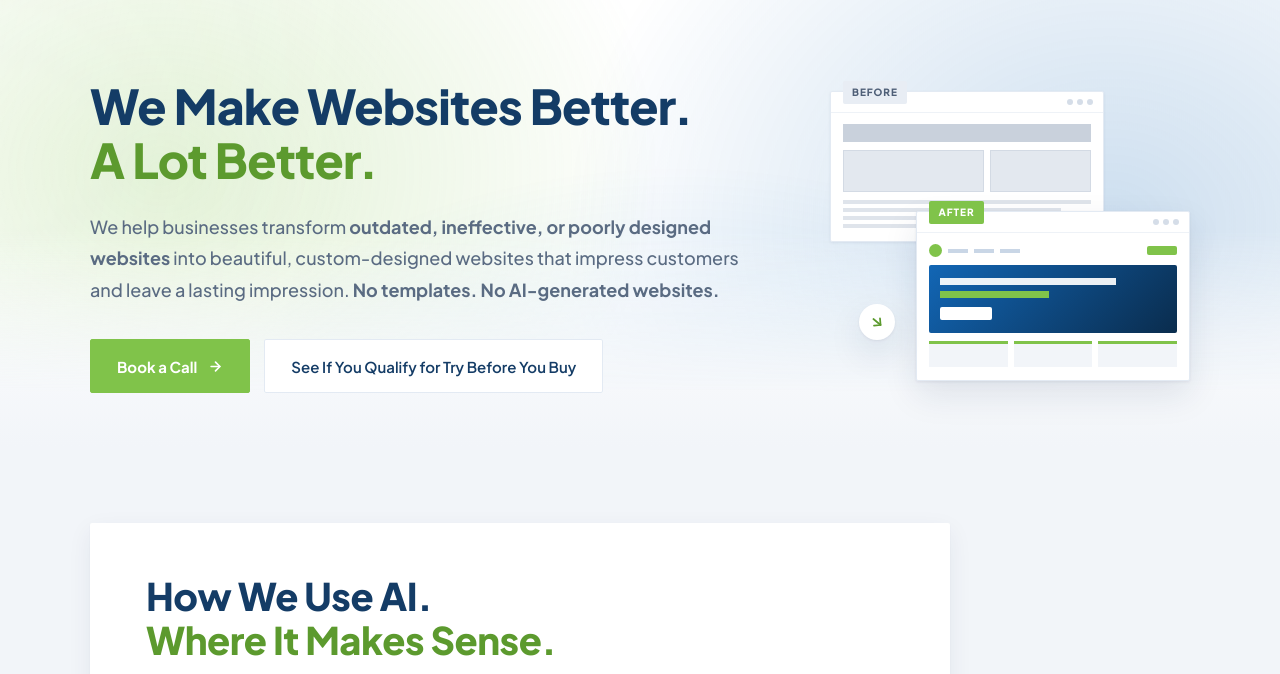
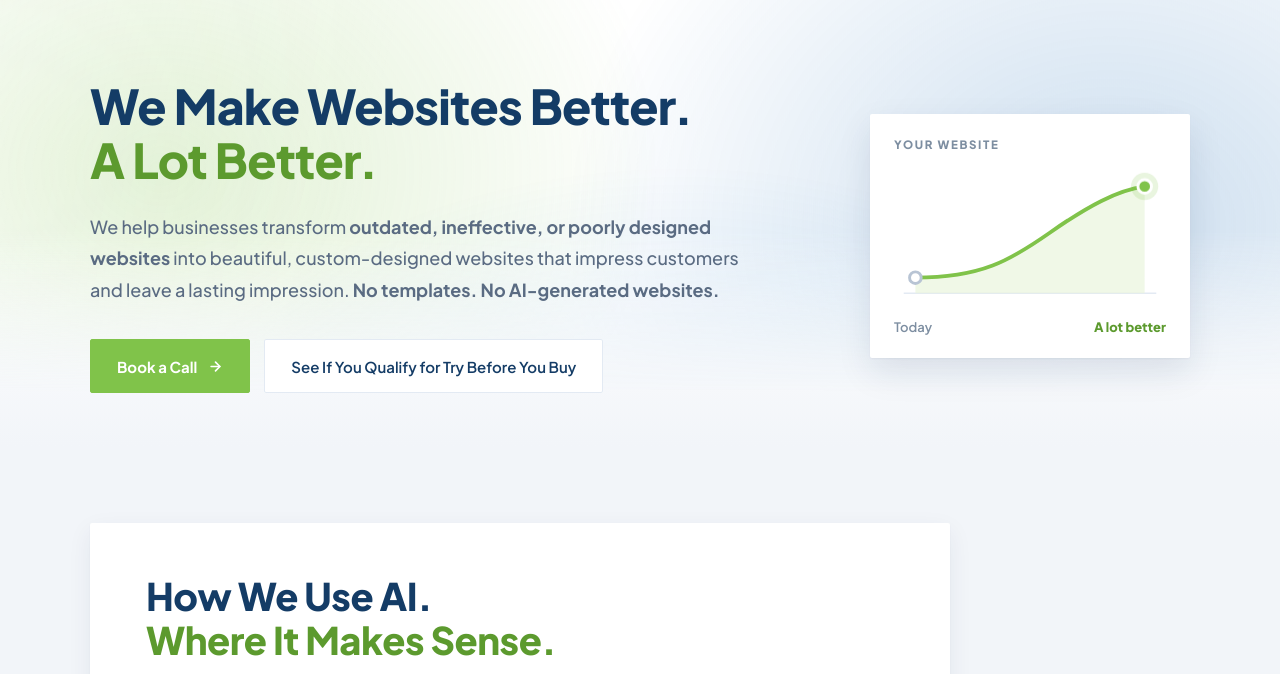
Before and after one commit to imageworksc/we-make-websites-better, a plain HTML site: page index.html in a window 1280 px wide. Shown: the part 119-793 px from the top of the page. Drawn offline with Linux system fonts and the light colour scheme.

Commit message:
Hero: replace the before/after windows with one small rising-curve card

```diff
--- a/css/page.css
+++ b/css/page.css
@@ -74,125 +74,77 @@ html:has(#wm-main) { scroll-behavior: smooth; }
 
 .wm-hero .wm-hero-sub { max-width: 60ch; }
 
-/* copy on the left, a small before/after on the right */
+/* copy on the left, a small graphic on the right */
 .wm-hero-grid {
   display: grid;
-  grid-template-columns: minmax(0, 1fr) minmax(0, 360px);
+  grid-template-columns: minmax(0, 1fr) minmax(0, 320px);
   gap: clamp(32px, 5vw, 72px);
   align-items: center;
 }
 
-.wm-hviz {
-  position: relative;
+/* the hero graphic: one small card, one upward curve from today to a lot
+   better. Not a browser; nothing to read but the two ends. */
+.wm-lift {
+  justify-self: end;
   width: 100%;
-  aspect-ratio: 360 / 290;
+  max-width: 320px;
+  padding: 22px 24px 20px;
+  background: var(--wm-white);
+  border-radius: var(--wm-r);
+  box-shadow: 0 1px 2px rgba(20, 40, 80, .05), 0 14px 34px rgba(20, 40, 80, .1);
 }
 
-.wm-hviz i,
-.wm-hviz b,
-.wm-hviz u { display: block; }
-
-.wm-hviz__win {
-  position: absolute;
-  width: 76%;
-  background: var(--wm-white);
-  border: 1px solid var(--wm-border);
-  border-radius: var(--wm-r);
+.wm-lift__label {
+  display: block;
+  font-size: 11.5px;
+  font-weight: 800;
+  letter-spacing: .14em;
+  text-transform: uppercase;
+  color: var(--wm-faint);
 }
 
-.wm-hviz__win--old { top: 0; left: 0; box-shadow: var(--wm-shadow-flat); }
+.wm-lift__chart { display: block; width: 100%; height: auto; margin: 10px 0 6px; overflow: visible; }
 
-.wm-hviz__win--new { right: 0; bottom: 0; box-shadow: var(--wm-shadow-card); }
+.wm-lift__base { stroke: var(--wm-border); stroke-width: 1.5; }
 
-.wm-hviz__tag {
-  position: absolute;
-  top: -11px;
-  left: 12px;
-  padding: 3px 9px;
-  border-radius: var(--wm-r);
-  background: var(--wm-grey-soft);
-  color: var(--wm-grey-ink);
-  font-size: 10px;
-  font-weight: 800;
-  letter-spacing: .1em;
-  text-transform: uppercase;
+.wm-lift__area { fill: var(--wm-chip-green); opacity: .7; }
+
+.wm-lift__line {
+  fill: none;
+  stroke: var(--wm-green);
+  stroke-width: 4;
+  stroke-linecap: round;
 }
 
-.wm-hviz__tag--new { background: var(--wm-green); color: var(--wm-white); }
+.wm-lift__from { fill: var(--wm-white); stroke: #b8c4d4; stroke-width: 3; }
 
-.wm-hviz__bar {
+.wm-lift__halo { fill: var(--wm-green); opacity: .18; }
+
+.wm-lift__to { fill: var(--wm-green); stroke: var(--wm-white); stroke-width: 3; }
+
+.wm-lift__ends {
   display: flex;
-  justify-content: flex-end;
-  gap: 4px;
-  padding: 7px 10px;
-  border-bottom: 1px solid var(--wm-border-soft);
+  justify-content: space-between;
+  font-size: 13px;
+  font-weight: 600;
+  color: var(--wm-faint);
 }
 
-.wm-hviz__bar i { width: 6px; height: 6px; border-radius: 50%; background: #d5dde8; }
+.wm-lift__ends b { font-weight: 800; color: var(--wm-green-ink); }
 
-.wm-hviz__page { display: flex; flex-direction: column; gap: 8px; padding: 11px 12px 13px; }
-
-/* before: a grey bar of a header, two boxes crowded together, small text */
-.wm-hviz__head { display: block; height: 18px; background: #c9d1dc; }
-
-.wm-hviz__row { display: grid; grid-template-columns: 1.4fr 1fr; gap: 6px; }
-
-.wm-hviz__row i { height: 42px; background: #e3e8ef; border: 1px solid #d3dae4; }
-
-.wm-hviz__lines { display: flex; flex-direction: column; gap: 4px; }
-
-.wm-hviz__lines i { height: 4px; background: #dfe4eb; }
-
-.wm-hviz__lines i:nth-child(2) { width: 88%; }
-
-.wm-hviz__lines i:nth-child(3) { width: 94%; }
-
-.wm-hviz__lines i:nth-child(4) { width: 60%; }
-
-/* after: a clean nav, the brand hero with a call, three tidy cards */
-.wm-hviz__nav { display: flex; align-items: center; gap: 6px; }
-
-.wm-hviz__nav b { width: 13px; height: 13px; border-radius: 50%; background: var(--wm-green); }
-
-.wm-hviz__nav i { width: 20px; height: 4px; background: #c9d6e6; }
-
-.wm-hviz__nav u { width: 30px; height: 9px; margin-left: auto; border-radius: var(--wm-r); background: var(--wm-green); }
-
-.wm-hviz__hero {
-  display: flex;
-  flex-direction: column;
-  gap: 6px;
-  padding: 13px 11px;
-  border-radius: var(--wm-r);
-  background: linear-gradient(135deg, var(--wm-blue), var(--wm-navy-deep));
+/* the line draws itself once on load */
+@media (prefers-reduced-motion: no-preference) {
+  .wm-lift__line { stroke-dasharray: 320; stroke-dashoffset: 320; animation: wm-lift-draw 1.4s .5s var(--wm-ease) forwards; }
+  .wm-lift__halo,
+  .wm-lift__to { opacity: 0; animation: wm-lift-pop .4s 1.7s var(--wm-ease) forwards; }
+  .wm-lift__halo { animation-name: wm-lift-halo; }
 }
 
-.wm-hviz__h1 { width: 78%; height: 7px; background: rgba(255, 255, 255, .92); }
+@keyframes wm-lift-draw { to { stroke-dashoffset: 0; } }
 
-.wm-hviz__h2 { width: 48%; height: 7px; background: var(--wm-green); }
+@keyframes wm-lift-pop { to { opacity: 1; } }
 
-.wm-hviz__btn { width: 52px; height: 13px; margin-top: 3px; border-radius: var(--wm-r); background: var(--wm-white); }
-
-.wm-hviz__tiles { display: grid; grid-template-columns: repeat(3, minmax(0, 1fr)); gap: 6px; }
-
-.wm-hviz__tiles i { height: 26px; border-top: 3px solid var(--wm-green); background: var(--wm-band-tint); }
-
-/* the turn from one to the other */
-.wm-hviz__arrow {
-  position: absolute;
-  left: 8%;
-  bottom: 14%;
-  display: grid;
-  place-items: center;
-  width: 36px;
-  height: 36px;
-  border-radius: 50%;
-  background: var(--wm-white);
-  box-shadow: var(--wm-shadow-card);
-  color: var(--wm-green-ink);
-}
-
-.wm-hviz__arrow svg { width: 16px; height: 16px; transform: rotate(40deg); }
+@keyframes wm-lift-halo { to { opacity: .18; } }
 
 /* 3. Slim sections
    --------------------------------------------------------------------------
@@ -860,7 +812,7 @@ html:has(#wm-main) { scroll-behavior: smooth; }
 
 @media (max-width: 900px) {
   .wm-hero-grid { grid-template-columns: minmax(0, 1fr); }
-  .wm-hviz { max-width: 340px; margin-top: 8px; }
+  .wm-lift { justify-self: start; }
   .wm-br-d { display: none; }
 }
 
--- a/index.html
+++ b/index.html
@@ -8,7 +8,7 @@
 <meta name="theme-color" content="#143c66">
 <link rel="stylesheet" href="css/styles.css?v=32">
 <link rel="stylesheet" href="css/chrome.css?v=30">
-<link rel="stylesheet" href="css/page.css?v=53">
+<link rel="stylesheet" href="css/page.css?v=54">
 </head>
 <body>
 <a class="wm-skip-to-content" href="#wm-main">Skip to content</a>
@@ -117,32 +117,19 @@
         </div>
       </div>
 
-      <!-- The headline drawn: an outdated site, and the same site made better
-           over it. Small and decorative; the copy carries the meaning. -->
-      <div class="wm-hviz" aria-hidden="true">
-        <div class="wm-hviz__win wm-hviz__win--old">
-          <span class="wm-hviz__tag">Before</span>
-          <div class="wm-hviz__bar"><i></i><i></i><i></i></div>
-          <div class="wm-hviz__page">
-            <span class="wm-hviz__head"></span>
-            <span class="wm-hviz__row"><i></i><i></i></span>
-            <span class="wm-hviz__lines"><i></i><i></i><i></i><i></i></span>
-          </div>
-        </div>
-        <div class="wm-hviz__win wm-hviz__win--new">
-          <span class="wm-hviz__tag wm-hviz__tag--new">After</span>
-          <div class="wm-hviz__bar"><i></i><i></i><i></i></div>
-          <div class="wm-hviz__page">
-            <span class="wm-hviz__nav"><b></b><i></i><i></i><i></i><u></u></span>
-            <span class="wm-hviz__hero">
-              <i class="wm-hviz__h1"></i>
-              <i class="wm-hviz__h2"></i>
-              <i class="wm-hviz__btn"></i>
-            </span>
-            <span class="wm-hviz__tiles"><i></i><i></i><i></i></span>
-          </div>
-        </div>
-        <span class="wm-hviz__arrow"><svg><use href="#i-arrow"/></svg></span>
+      <!-- The headline in one gesture: your website today, then a lot better.
+           Decorative; the copy carries the meaning. -->
+      <div class="wm-lift" aria-hidden="true">
+        <span class="wm-lift__label">Your website</span>
+        <svg class="wm-lift__chart" viewBox="0 0 280 150">
+          <line class="wm-lift__base" x1="10" y1="132" x2="270" y2="132"/>
+          <path class="wm-lift__area" d="M22 116 C 90 116, 120 98, 160 70 S 230 26, 258 22 L 258 132 L 22 132 Z"/>
+          <path class="wm-lift__line" d="M22 116 C 90 116, 120 98, 160 70 S 230 26, 258 22"/>
+          <circle class="wm-lift__from" cx="22" cy="116" r="6"/>
+          <circle class="wm-lift__halo" cx="258" cy="22" r="14"/>
+          <circle class="wm-lift__to" cx="258" cy="22" r="7"/>
+        </svg>
+        <span class="wm-lift__ends"><span>Today</span><b>A lot better</b></span>
       </div>
     </div>
   </section>
```
